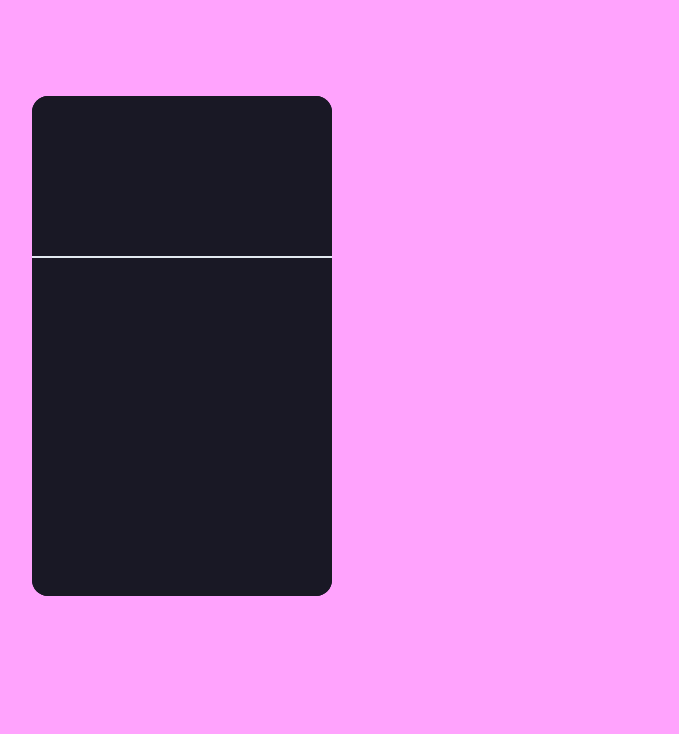
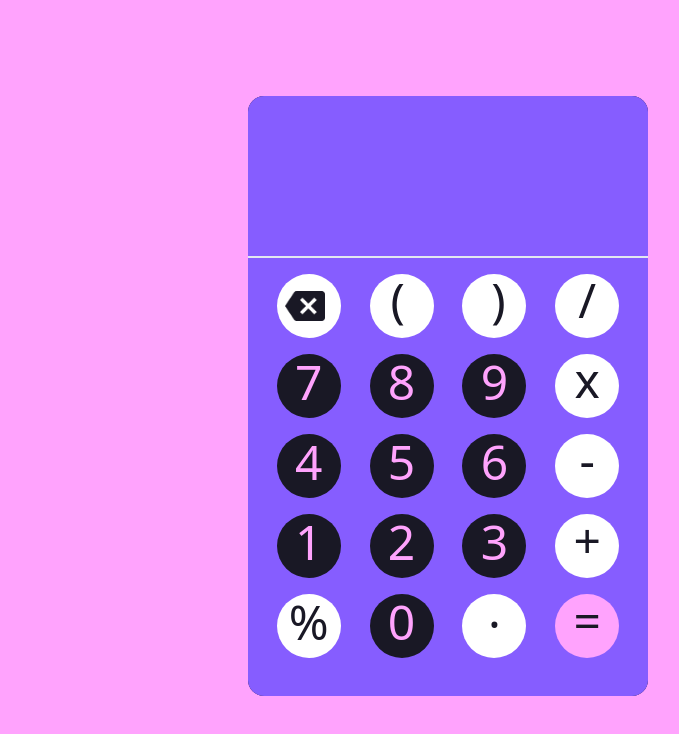
Before and after one commit to ZorageV/Calculator, a website built with Vite: page index.html in a window 1280 px wide. Shown: the whole page, without its empty margins (192-871 px from the left). Built offline with nearby package versions, Linux system fonts and the light colour scheme.

Commit message:
finished UI'

```diff
--- a/index.html
+++ b/index.html
@@ -8,13 +8,82 @@
     <title>Calculator</title>
   </head>
   <body class="bg-main-color">
-      <div class="h-cal_h w-cal_w bg-number_button-color mx-56 my-24 absolute rounded-2xl">
-        <div class="bg-number_button-color w-cal_w h-40 rounded-t-2xl">
+      <div class="h-cal_h w-cal_w bg-number_button-color mx-auto my-24 rounded-2xl">
+        <div class="bg-cal_color w-cal_w h-40 rounded-t-2xl">
         </div>
-        <div class="h-button_h bg-number_button-color rounded-b-2xl border-t-2 border-slate-200 ">
-          <button>
-            <span></span>
-          </button>
+        <div class="h-button_h bg-cal_color rounded-b-2xl border-t-2 border-slate-200 ">
+          <div class=" mt-4 flex justify-evenly text-number_button-color">
+            <button class="bg-white w-16 h-16 rounded-full">
+              <span>
+                <img class="w-10 mx-2" src="icons/bakcspace.png" alt="delete">
+              </span>
+            </button>
+            <button class="bg-white w-16 h-16 rounded-full text-5xl">
+              <span class="relative bottom-1.5 right-1">(</span>
+            </button>
+            <button class="bg-white w-16 h-16 rounded-full text-5xl">
+              <span class="relative bottom-1.5 left-1">)</span>
+            </button>
+            <button class="bg-white w-16 h-16 rounded-full text-5xl">
+              <span class="relative bottom-1.5">/</span>
+            </button>
+          </div>
+          <div class=" mt-4 flex justify-evenly text-main-color">
+            <button class="bg-number_button-color w-16 h-16 rounded-full text-5xl">
+              <span class="relative bottom-1">7</span>
+            </button>
+            <button class="bg-number_button-color w-16 h-16 rounded-full text-5xl">
+              <span class="relative bottom-1">8</span>
+            </button>
+            <button class="bg-number_button-color w-16 h-16 rounded-full text-5xl">
+              <span class="relative bottom-1">9</span>
+            </button>
+            <button class="bg-white w-16 h-16 rounded-full text-5xl text-number_button-color">
+              <span class="relative bottom-1.5">x</span>
+            </button>
+          </div>
+          <div class=" mt-4 flex justify-evenly text-main-color">
+            <button class="bg-number_button-color w-16 h-16 rounded-full text-5xl">
+              <span class="relative bottom-1">4</span>
+            </button>
+            <button class="bg-number_button-color w-16 h-16 rounded-full text-5xl">
+              <span class="relative bottom-1">5</span>
+            </button>
+            <button class="bg-number_button-color w-16 h-16 rounded-full text-5xl">
+              <span class="relative bottom-1">6</span>
+            </button>
+            <button class="bg-white w-16 h-16 rounded-full text-5xl text-number_button-color">
+              <span class="relative bottom-1.5">-</span>
+            </button>
+          </div>
+          <div class=" mt-4 flex justify-evenly text-main-color">
+            <button class="bg-number_button-color w-16 h-16 rounded-full text-5xl">
+              <span class="relative bottom-1">1</span>
+            </button>
+            <button class="bg-number_button-color w-16 h-16 rounded-full text-5xl">
+              <span class="relative bottom-1">2</span>
+            </button>
+            <button class="bg-number_button-color w-16 h-16 rounded-full text-5xl">
+              <span class="relative bottom-1">3</span>
+            </button>
+            <button class="bg-white w-16 h-16 rounded-full text-5xl text-number_button-color">
+              <span class="relative bottom-1.5">+</span>
+            </button>
+          </div>
+          <div class=" mt-4 flex justify-evenly text-main-color">
+            <button class="bg-white w-16 h-16 rounded-full text-5xl text-number_button-color">
+              <span class="relative bottom-1">%</span>
+            </button>
+            <button class="bg-number_button-color w-16 h-16 rounded-full text-5xl ">
+              <span class="relative bottom-1">0</span>
+            </button>
+            <button class="bg-white text-number_button-color w-16 h-16 rounded-full text-5xl">
+              <span class="relative bottom-4">.</span>
+            </button>
+            <button class="bg-main-color w-16 h-16 rounded-full text-5xl text-number_button-color">
+              <span class="relative bottom-1.5">=</span>
+            </button>
+          </div>
         </div>
       </div>
   </body>
--- a/tailwind.config.js
+++ b/tailwind.config.js
@@ -6,15 +6,15 @@ module.exports = {
       colors:{
         'main-color' : "#FFA3FD",
         'number_button-color': '#191825',
-        'operator_button_color': '#865DFF',
+        'cal_color': '#865DFF',
         'result-color': '#865DFF'
       },
       height:{
-          'cal_h': '500px',
-          'button_h': '340px',
+          'cal_h': '600px',
+          'button_h': '440px',
       },
       width:{
-          'cal_w': '300px',
+          'cal_w': '400px',
       }
     },
   },
```
